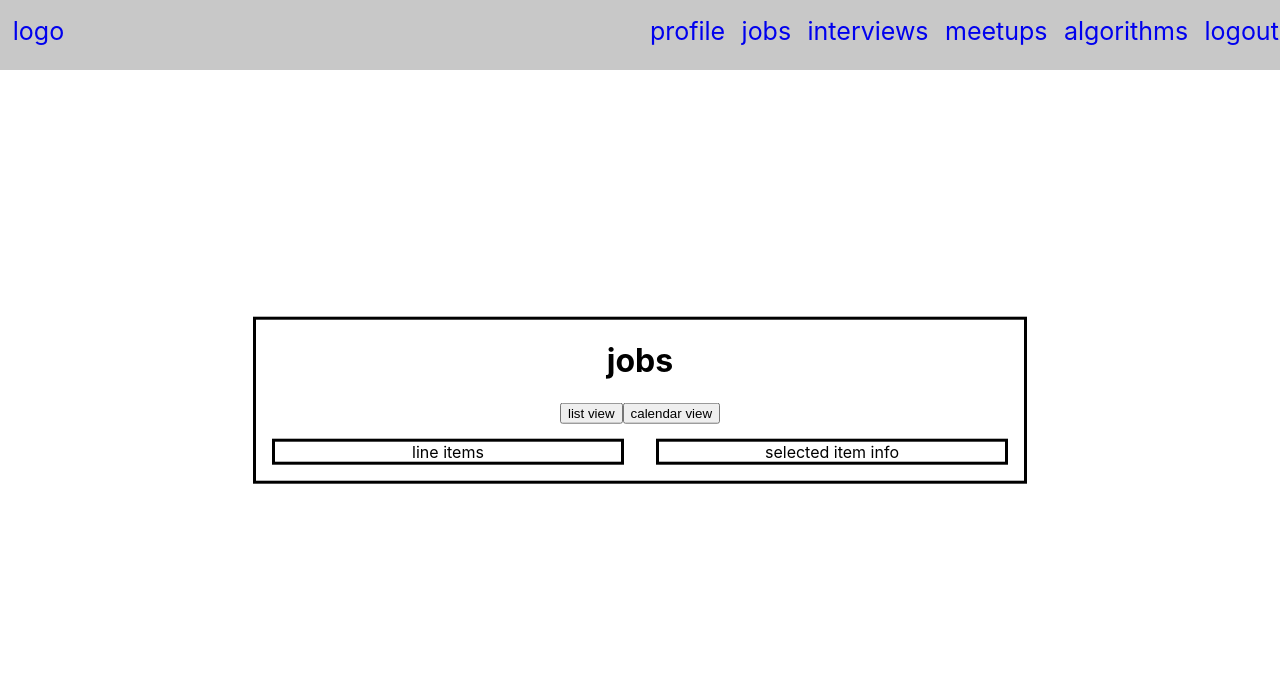
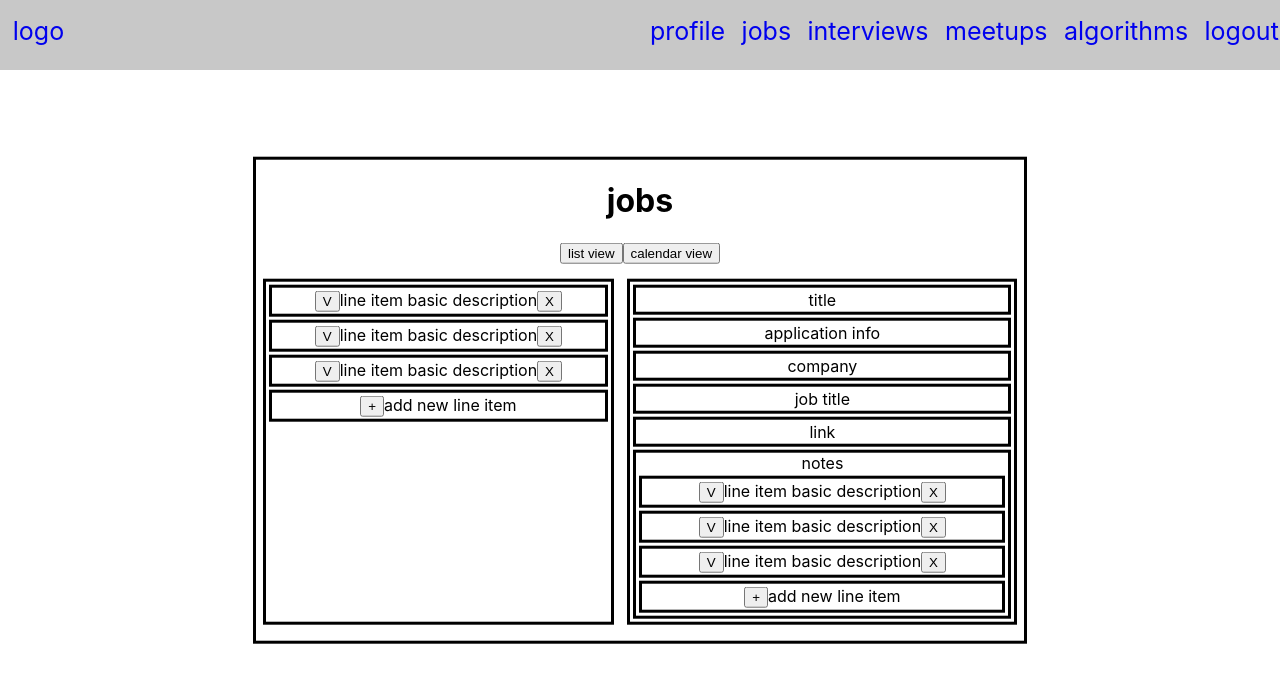
Before and after one commit to zhaoj1/employment-tracker, a React (Create React App) app: page /jobs in a window 1280 px wide. Shown: the top 682 px of the page. Built offline with nearby package versions, Linux system fonts and the light colour scheme.

Commit message:
added details section

```diff
--- a/src/App.css
+++ b/src/App.css
@@ -88,8 +88,19 @@ html, body, .app, #app>div, #root {
 
 .page-right{
   float: right;
-  width:45%;
+  width:50%;
   border-style: solid;
   margin-top:2%;
   margin-bottom:2%
 }
+
+.line-item{
+  border-style: solid;
+  margin: 3px 3px 3px 3px;
+  padding: 2px;
+}
+
+.notes{
+  border-style: solid;
+  margin: 3px 3px 3px 3px;
+}
--- /dev/null
+++ b/src/Details.js
@@ -0,0 +1,22 @@
+import React, {Component} from 'react';
+import './App.css';
+import LineItems from './LineItems'
+
+export default class Details extends Component{
+
+    render(){
+        return(
+            <div>
+                <div className='line-item'>title</div>
+                <div className='line-item'>application info</div>
+                <div className='line-item'>company</div>
+                <div className='line-item'>job title</div>
+                <div className='line-item'>link</div>
+                <div className='notes'>
+                    notes
+                    <LineItems />
+                </div>
+            </div>
+        )
+    }
+}
--- /dev/null
+++ b/src/LineItems.js
@@ -0,0 +1,30 @@
+import React, {Component} from 'react';
+import './App.css';
+
+export default class LineItems extends Component{
+    render(){
+        return(
+            <div>
+                <div className='line-item'>
+                    <button>V</button>
+                    line item basic description
+                    <button>X</button>
+                </div>
+                <div className='line-item'>
+                    <button>V</button>
+                    line item basic description
+                    <button>X</button>
+                </div>
+                <div className='line-item'>
+                    <button>V</button>
+                    line item basic description
+                    <button>X</button>
+                </div>
+                <div className='line-item'>
+                    <button>+</button>
+                    add new line item
+                </div>
+            </div>
+        )
+    }
+}
--- a/src/Pages.js
+++ b/src/Pages.js
@@ -1,5 +1,7 @@
 import React, {Component} from 'react';
 import './App.css';
+import LineItems from './LineItems'
+import Details from './Details'
 
 export default class Pages extends Component{
 
@@ -11,10 +13,10 @@ export default class Pages extends Component{
                     <button>list view</button><button>calendar view</button><br></br>
                     <div className='page-contents'>
                         <div className='page-left'>
-                            line items
+                            < LineItems />
                         </div>
                         <div className='page-right'>
-                            selected item info
+                            < Details />
                         </div>
                     </div>
                 </div>
```
